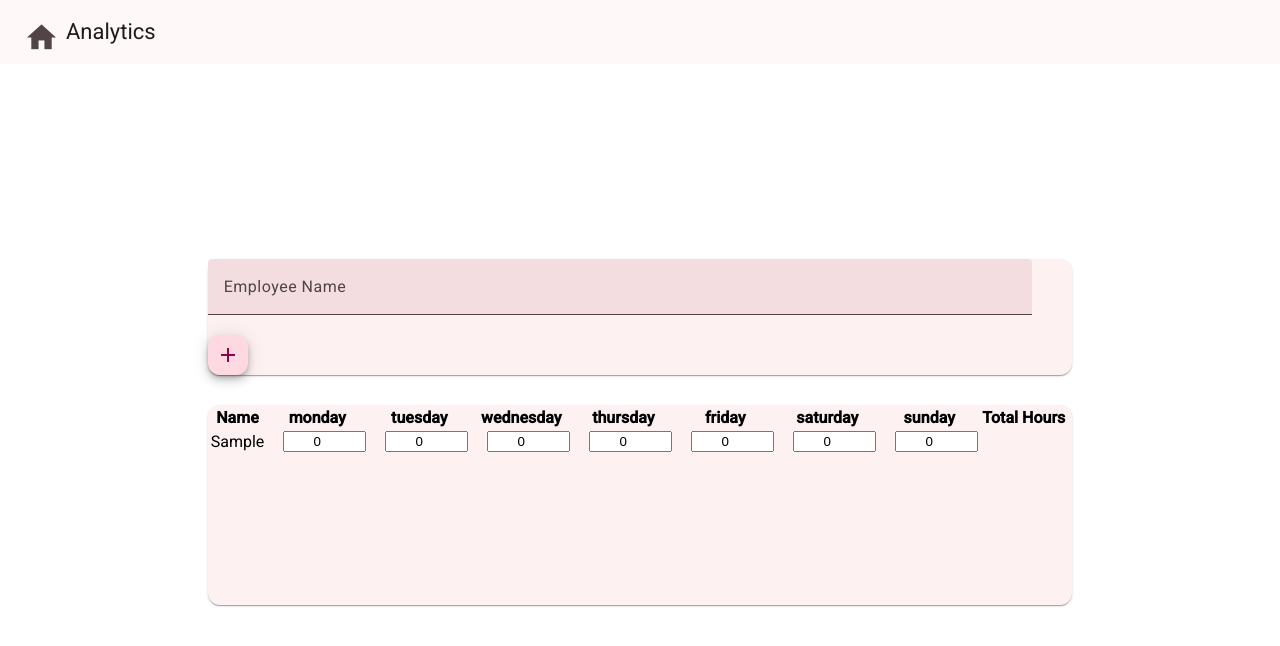
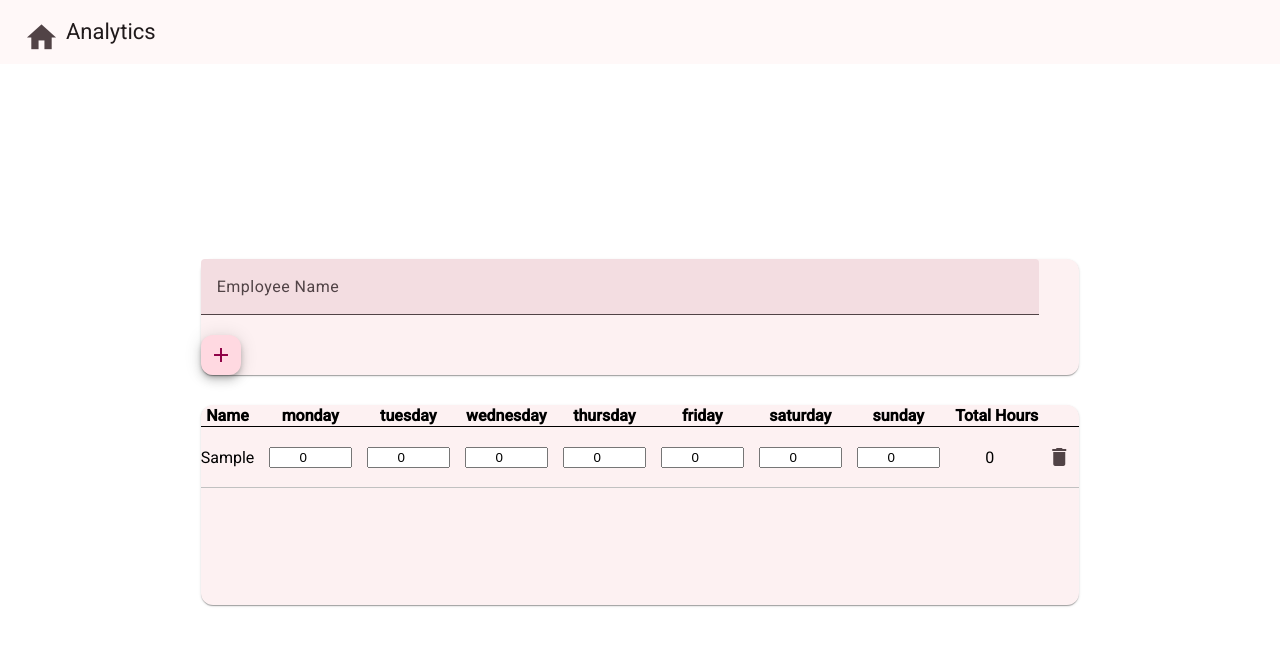
Before and after one commit to kchild89/Mtech-Timesheet-App, an Angular app: page /timesheet in a window 1280 px wide. Both pictures are taken after typing "Sample" into the empty fields and a click on the button "add". Shown: the top 646 px of the page. Built offline with nearby package versions, Linux system fonts and the light colour scheme.

Commit message:
Finish unit 8 part 2

```diff
--- a/src/app/components/timesheet/timesheet.component.html
+++ b/src/app/components/timesheet/timesheet.component.html
@@ -47,6 +47,12 @@
                 class="hours-input"
               />
             </td>
+            <td class="total-cell">{{ getTotalHours(employee) }}</td>
+            <td>
+              <button mat-icon-button (click)="deleteEmployee(i)">
+                <mat-icon>delete</mat-icon>
+              </button>
+            </td>
           </tr>
         </tbody>
       </table>
--- a/src/app/components/timesheet/timesheet.component.scss
+++ b/src/app/components/timesheet/timesheet.component.scss
@@ -23,3 +23,7 @@ mat-form-field {
   margin-left: 15px;
   text-align: center;
 }
+
+.total-cell {
+  text-align: center;
+}
--- a/src/app/components/timesheet/timesheet.component.ts
+++ b/src/app/components/timesheet/timesheet.component.ts
@@ -74,4 +74,20 @@ export class TimesheetComponent implements OnInit {
       return error;
     };
   }
+
+  getTotalHours(employee: Employee): number {
+    return (
+      employee.monday +
+      employee.tuesday +
+      employee.wednesday +
+      employee.thursday +
+      employee.friday +
+      employee.saturday +
+      employee.sunday
+    );
+  }
+
+  deleteEmployee(index: number): void {
+    this.employees.splice(index, 1);
+  }
 }
--- a/src/styles.scss
+++ b/src/styles.scss
@@ -13,3 +13,24 @@ body {
   align-items: center;
   height: calc(100% - 64px);
 }
+
+table {
+  border-collapse: collapse;
+}
+
+th {
+  border-bottom: 1px solid black;
+
+  &:not(:first-child) {
+    padding-left: 15px;
+  }
+}
+
+td {
+  text-align: center;
+  padding: 10px 0px;
+}
+
+tr td {
+  border-bottom: 1pt solid #c1c1c1;
+}
```
